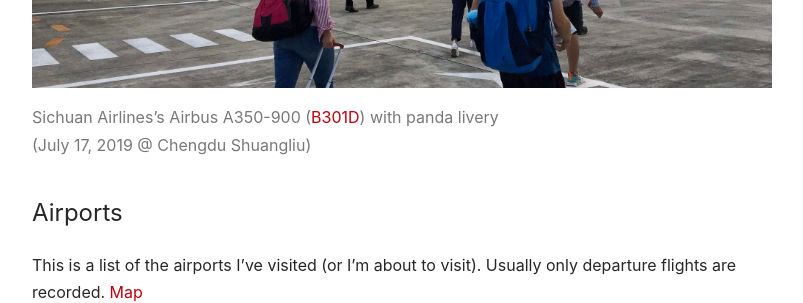
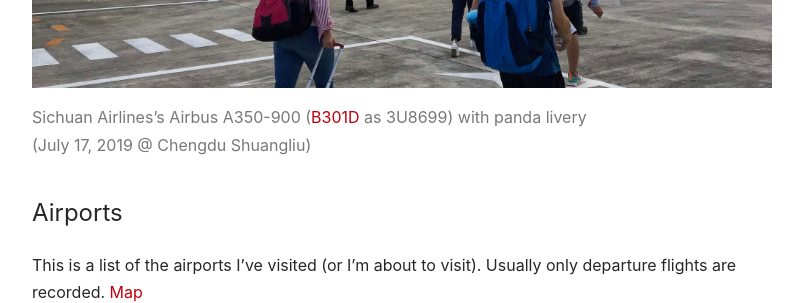
Before and after one commit to dingherself/dingherself.github.io, a Jekyll site: the page built from aviation/airports.md, in a window 1280 px wide and 900 px high. Shown: the part 411-714 px from the top of the window, without its empty margins (238-1041 px from the left). Built offline with Jekyll 4.4.1, drawn with Linux system fonts in a browser that asks for light colours; nearby versions of some CDN libraries.

Commit message:
add flight #

```diff
--- a/aviation/airports.md
+++ b/aviation/airports.md
@@ -6,7 +6,7 @@ include: false
 ---
 
 <img class="img-fluid mt-2" src="{{ site.baseurl }}{% link assets/images/IMG_0245_reduced_size.jpg %}">
-<p class="mt-1" style="color: #787878;">Sichuan Airlines’s Airbus A350-900 (<a href="hhttps://www.jetphotos.com/registration/B-301D">B301D</a>) with panda livery<br />
+<p class="mt-1" style="color: #787878;">Sichuan Airlines’s Airbus A350-900 (<a href="hhttps://www.jetphotos.com/registration/B-301D">B301D</a> as 3U8699) with panda livery<br />
 (July 17, 2019 @ Chengdu Shuangliu)</p>
 
 #### Airports
```
